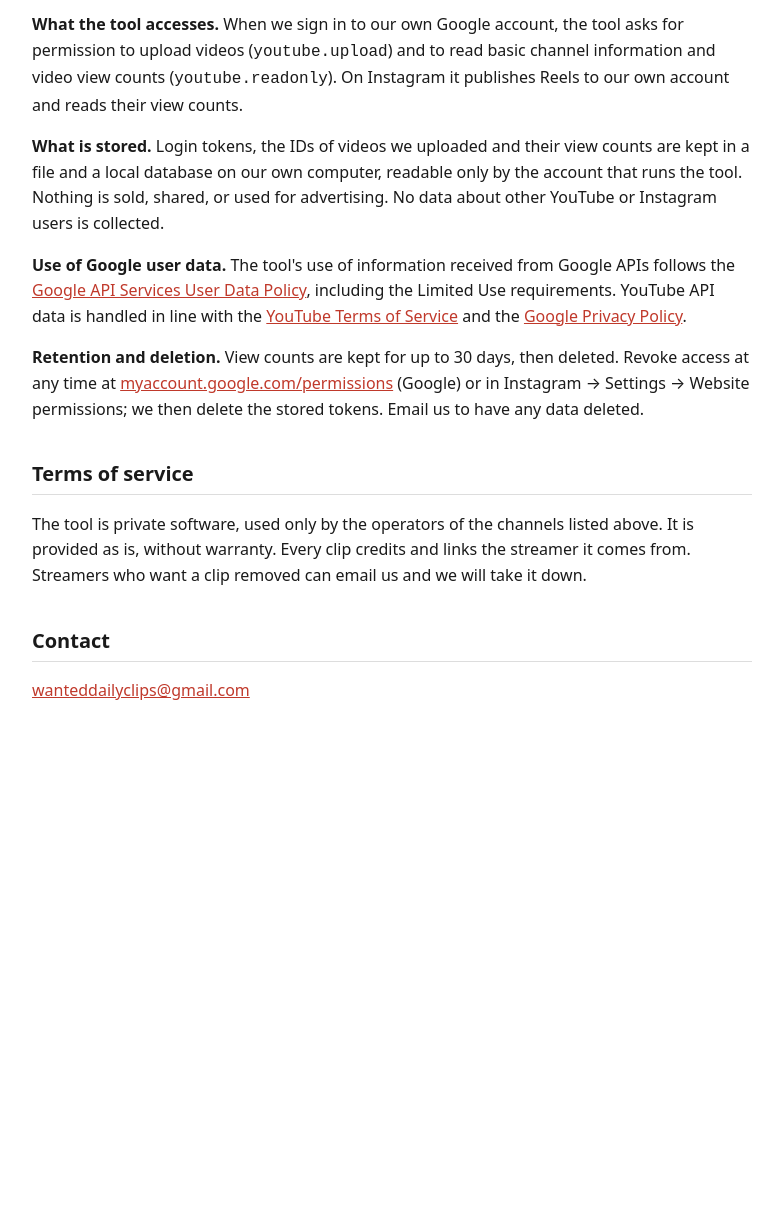
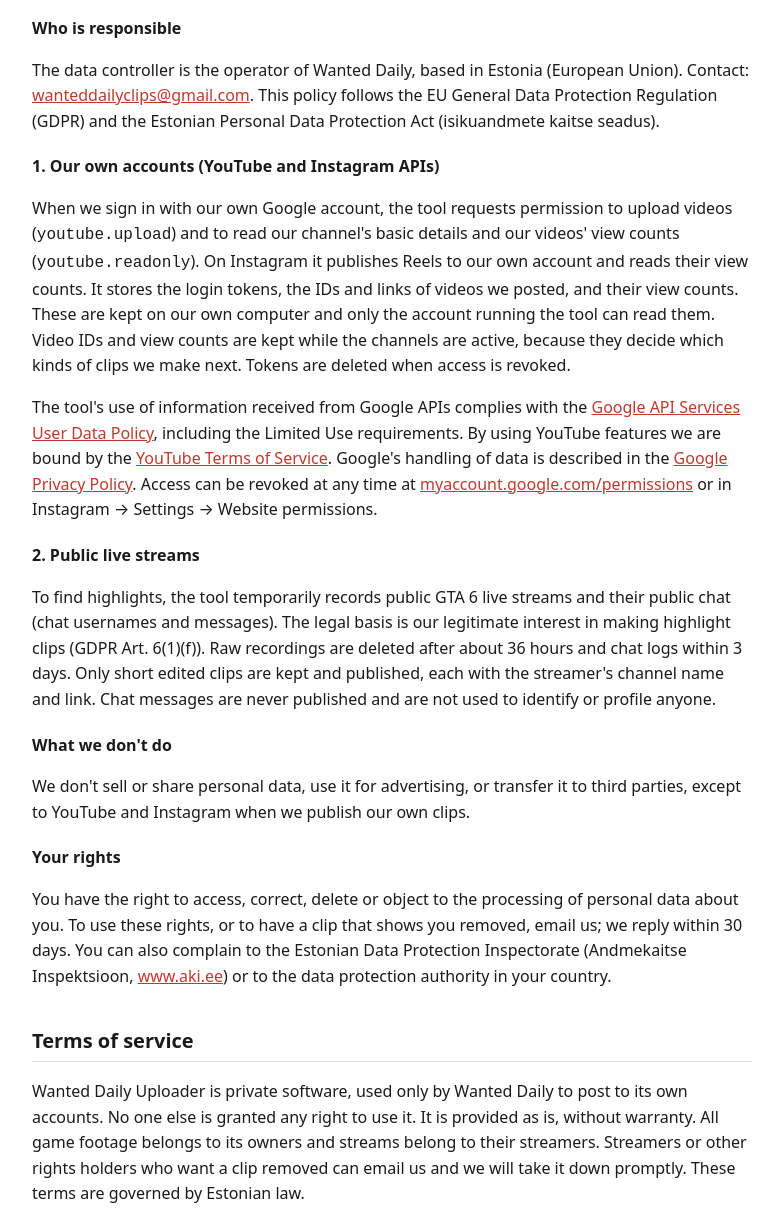
Before and after one commit to wanteddaily/wanteddaily.github.io, a plain HTML site: page index.html in a window 1280 px wide. Shown: the part 560-1770 px from the top of the page, without its empty margins (248-1028 px from the left). Before the commit the page ends 1304 px from the top, so only its background shows below. Drawn offline with Linux system fonts and the light colour scheme.

Commit message:
Accurate retention, GDPR and Estonian law sections

```diff
--- a/index.html
+++ b/index.html
@@ -7,44 +7,67 @@
 <style>
   body{font:16px/1.6 system-ui,-apple-system,Segoe UI,Roboto,sans-serif;max-width:720px;margin:40px auto;padding:0 20px;color:#1a1a1a}
   h1{font-size:28px;margin-bottom:4px} h2{font-size:20px;margin-top:36px;border-bottom:1px solid #ddd;padding-bottom:4px}
-  .sub{color:#666;margin-top:0} a{color:#c0392b} nav a{margin-right:16px}
+  h3{font-size:16px;margin:20px 0 4px} .sub{color:#666;margin-top:0} a{color:#c0392b} nav a{margin-right:16px}
 </style>
 </head>
 <body>
 <h1>Wanted Daily</h1>
-<p class="sub">GTA 6 highlight clips from live streams, credited to every streamer.</p>
+<p class="sub">GTA 6 highlight clips from live streams. Every clip credits its streamer.</p>
 <nav><a href="#about">About</a><a href="#privacy">Privacy policy</a><a href="#terms">Terms</a><a href="#contact">Contact</a></nav>
 
 <h2 id="about">About</h2>
 <p>Wanted Daily runs the YouTube channels <a href="https://www.youtube.com/@WantedDailyClips">Wanted Daily Clips</a> and
 <a href="https://www.youtube.com/@WantedDailyFails">Wanted Daily Fails</a> and the Instagram account @wanteddailyclips.
 It's a fan project, not affiliated with Rockstar Games or Take-Two Interactive.</p>
-<p>"Wanted Daily Uploader" is our own internal tool. It runs on one private computer and uploads the clips we edit
-to <b>our own</b> YouTube channels and Instagram account through the official YouTube Data API and Instagram API.
-The only people who use it are the people who run these channels. It doesn't post for anyone else and doesn't
-offer accounts to the public.</p>
+<p>"Wanted Daily Uploader" is a private, internal tool. It runs on one computer operated by Wanted Daily and uploads the
+clips we make to <b>our own</b> YouTube channels and Instagram account, using the official YouTube Data API and
+Instagram API. Only Wanted Daily uses it. It does not let anyone else sign in or post, and it is not offered to the public.</p>
 
 <h2 id="privacy">Privacy policy</h2>
 <p><i>Last updated: 18 November 2026</i></p>
-<p><b>What the tool accesses.</b> When we sign in to our own Google account, the tool asks for permission to upload
-videos (<code>youtube.upload</code>) and to read basic channel information and video view counts
-(<code>youtube.readonly</code>). On Instagram it publishes Reels to our own account and reads their view counts.</p>
-<p><b>What is stored.</b> Login tokens, the IDs of videos we uploaded and their view counts are kept in a file and a
-local database on our own computer, readable only by the account that runs the tool. Nothing is sold, shared,
-or used for advertising. No data about other YouTube or Instagram users is collected.</p>
-<p><b>Use of Google user data.</b> The tool's use of information received from Google APIs follows the
+
+<h3>Who is responsible</h3>
+<p>The data controller is the operator of Wanted Daily, based in Estonia (European Union). Contact:
+<a href="mailto:wanteddailyclips@gmail.com">wanteddailyclips@gmail.com</a>. This policy follows the EU General Data
+Protection Regulation (GDPR) and the Estonian Personal Data Protection Act (isikuandmete kaitse seadus).</p>
+
+<h3>1. Our own accounts (YouTube and Instagram APIs)</h3>
+<p>When we sign in with our own Google account, the tool requests permission to upload videos
+(<code>youtube.upload</code>) and to read our channel's basic details and our videos' view counts
+(<code>youtube.readonly</code>). On Instagram it publishes Reels to our own account and reads their view counts.
+It stores the login tokens, the IDs and links of videos we posted, and their view counts. These are kept on our own
+computer and only the account running the tool can read them. Video IDs and view counts are kept while the channels
+are active, because they decide which kinds of clips we make next. Tokens are deleted when access is revoked.</p>
+<p>The tool's use of information received from Google APIs complies with the
 <a href="https://developers.google.com/terms/api-services-user-data-policy">Google API Services User Data Policy</a>,
-including the Limited Use requirements. YouTube API data is handled in line with the
-<a href="https://www.youtube.com/t/terms">YouTube Terms of Service</a> and the
-<a href="https://policies.google.com/privacy">Google Privacy Policy</a>.</p>
-<p><b>Retention and deletion.</b> View counts are kept for up to 30 days, then deleted. Revoke access at any time at
-<a href="https://myaccount.google.com/permissions">myaccount.google.com/permissions</a> (Google) or in Instagram →
-Settings → Website permissions; we then delete the stored tokens. Email us to have any data deleted.</p>
+including the Limited Use requirements. By using YouTube features we are bound by the
+<a href="https://www.youtube.com/t/terms">YouTube Terms of Service</a>. Google's handling of data is described in the
+<a href="https://policies.google.com/privacy">Google Privacy Policy</a>. Access can be revoked at any time at
+<a href="https://myaccount.google.com/permissions">myaccount.google.com/permissions</a> or in Instagram → Settings →
+Website permissions.</p>
+
+<h3>2. Public live streams</h3>
+<p>To find highlights, the tool temporarily records public GTA 6 live streams and their public chat (chat usernames
+and messages). The legal basis is our legitimate interest in making highlight clips (GDPR Art. 6(1)(f)).
+Raw recordings are deleted after about 36 hours and chat logs within 3 days. Only short edited clips are kept and
+published, each with the streamer's channel name and link. Chat messages are never published and are not used to
+identify or profile anyone.</p>
+
+<h3>What we don't do</h3>
+<p>We don't sell or share personal data, use it for advertising, or transfer it to third parties, except to YouTube and
+Instagram when we publish our own clips.</p>
+
+<h3>Your rights</h3>
+<p>You have the right to access, correct, delete or object to the processing of personal data about you. To use
+these rights, or to have a clip that shows you removed, email us; we reply within 30 days. You can also complain to
+the Estonian Data Protection Inspectorate (Andmekaitse Inspektsioon, <a href="https://www.aki.ee">www.aki.ee</a>) or
+to the data protection authority in your country.</p>
 
 <h2 id="terms">Terms of service</h2>
-<p>The tool is private software, used only by the operators of the channels listed above. It is provided as is,
-without warranty. Every clip credits and links the streamer it comes from. Streamers who want a clip removed
-can email us and we will take it down.</p>
+<p>Wanted Daily Uploader is private software, used only by Wanted Daily to post to its own accounts. No one else is
+granted any right to use it. It is provided as is, without warranty. All game footage belongs to its owners and
+streams belong to their streamers. Streamers or other rights holders who want a clip removed can email us and we
+will take it down promptly. These terms are governed by Estonian law.</p>
 
 <h2 id="contact">Contact</h2>
 <p><a href="mailto:wanteddailyclips@gmail.com">wanteddailyclips@gmail.com</a></p>
```
